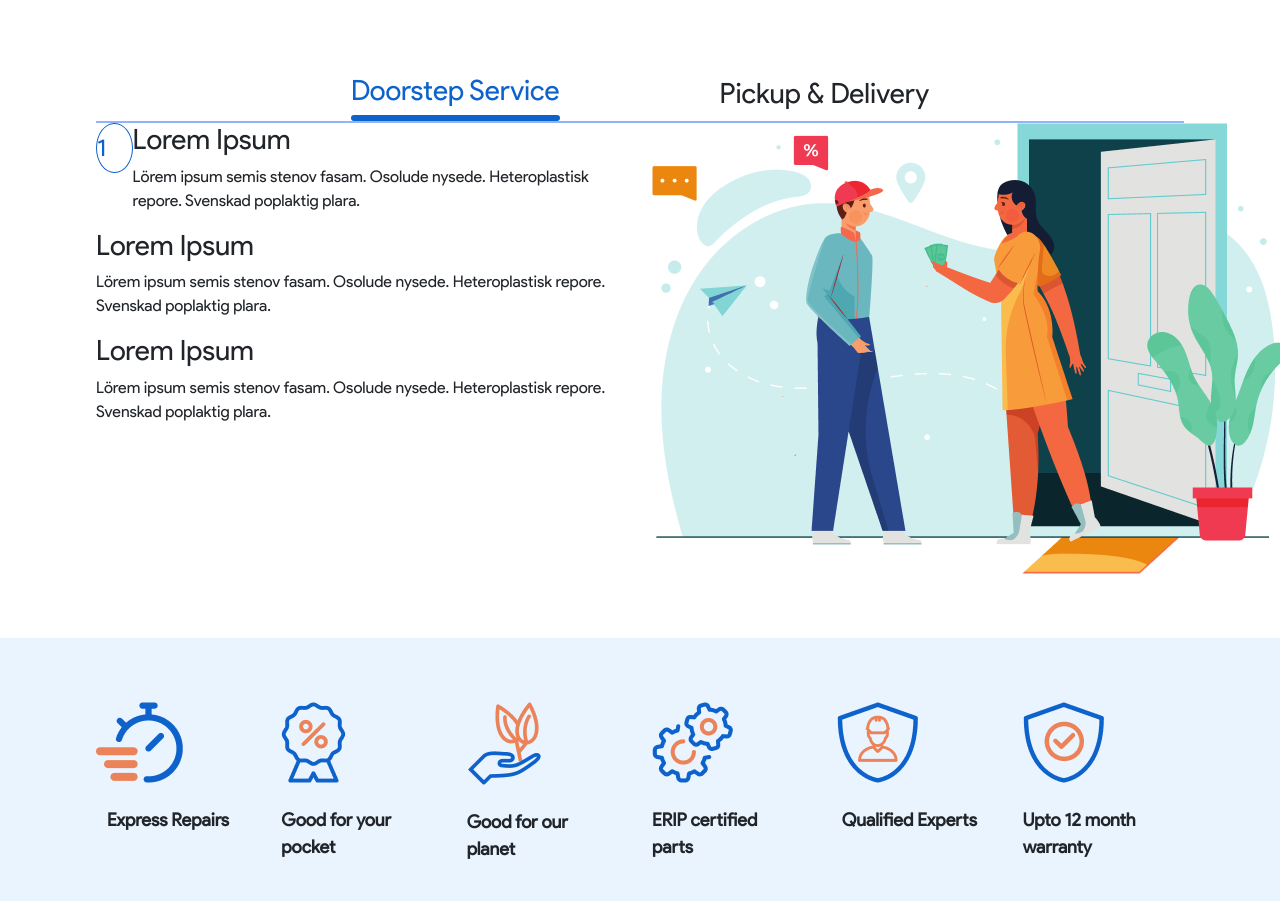
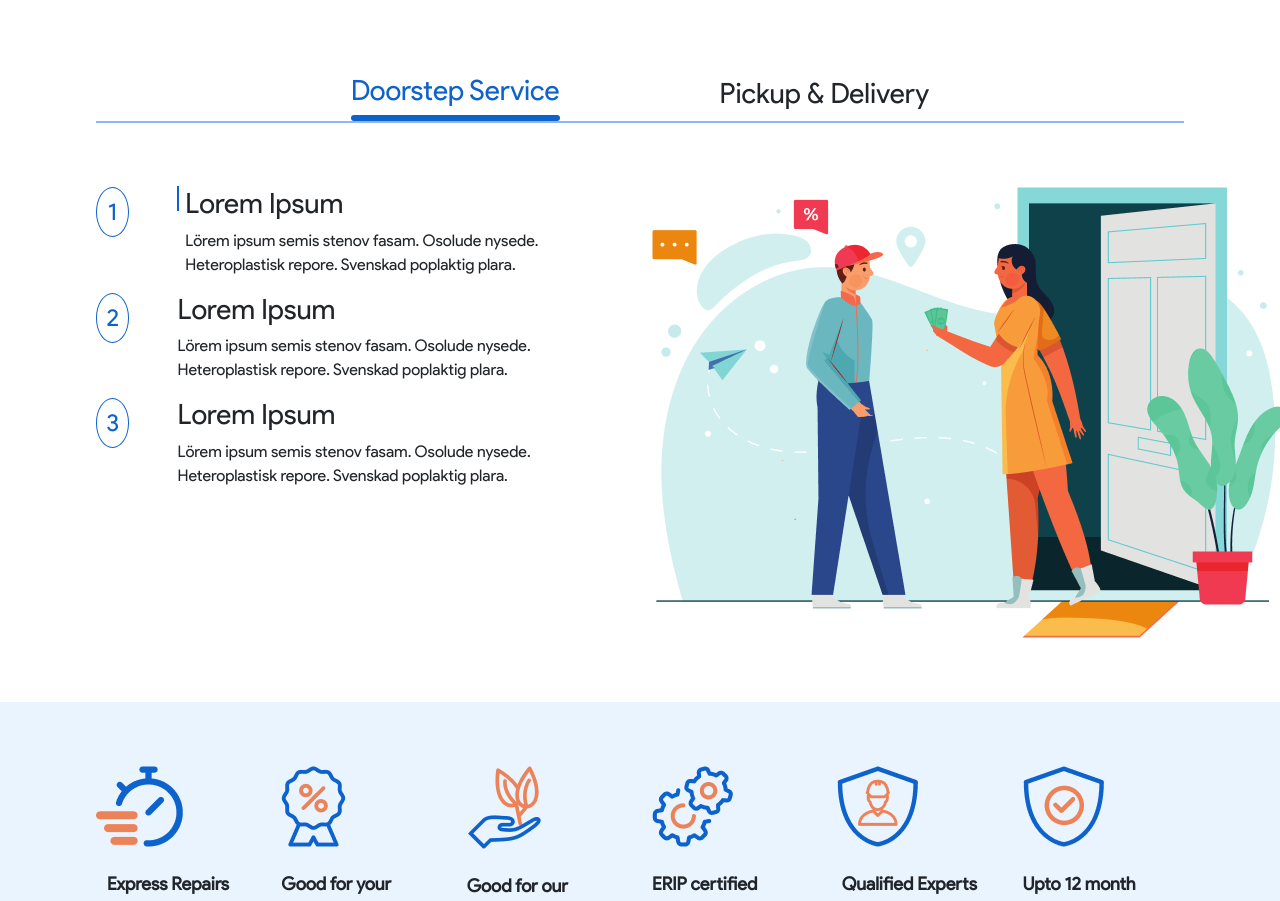
Before and after one commit to kevanultroneous/erip-web, a Next.js app: page / in a window 1280 px wide. Shown: the part 1531-2432 px from the top of the page. Built offline with nearby package versions, Linux system fonts and the light colour scheme.

Commit message:
how-it-works-anurag-push

```diff
--- a/components/common/HowItWork.jsx
+++ b/components/common/HowItWork.jsx
@@ -20,11 +20,14 @@ export default function HowItWork() {
           </div>
         </Col>
         <Col xl={12}>
-          <Row>
+          <Row className={styles.TabContents}>
             <Col xl={6}>
               <div className={styles.ProgresSection}>
                 <div className={styles.Number}>
                   <span>1</span>
+                </div>
+                <div className={styles.LineContainer}>
+                  <span className={styles.ContentLine}></span>
                 </div>
                 <div>
                   <h3>Lorem Ipsum</h3>
@@ -34,19 +37,29 @@ export default function HowItWork() {
                   </p>
                 </div>
               </div>
-              <div>
-                <h3>Lorem Ipsum</h3>
-                <p>
-                  Lörem ipsum semis stenov fasam. Osolude nysede. Heteroplastisk
-                  repore. Svenskad poplaktig plara.
-                </p>
+              <div className={styles.ProgresSection}>
+                <div className={styles.Number}>
+                  <span>2</span>
+                </div>
+                <div>
+                  <h3>Lorem Ipsum</h3>
+                  <p>
+                    Lörem ipsum semis stenov fasam. Osolude nysede.
+                    Heteroplastisk repore. Svenskad poplaktig plara.
+                  </p>
+                </div>
               </div>
-              <div>
-                <h3>Lorem Ipsum</h3>
-                <p>
-                  Lörem ipsum semis stenov fasam. Osolude nysede. Heteroplastisk
-                  repore. Svenskad poplaktig plara.
-                </p>
+              <div className={styles.ProgresSection}>
+                <div className={styles.Number}>
+                  <span>3</span>
+                </div>
+                <div>
+                  <h3>Lorem Ipsum</h3>
+                  <p>
+                    Lörem ipsum semis stenov fasam. Osolude nysede.
+                    Heteroplastisk repore. Svenskad poplaktig plara.
+                  </p>
+                </div>
               </div>
             </Col>
             <Col xl={6}>
--- a/styles/components/common/HowItWork.module.css
+++ b/styles/components/common/HowItWork.module.css
@@ -42,9 +42,22 @@
     display: flex;
     align-items: center;
     text-align: center;
+    justify-content: center;
     color: #0E62CB;
+    margin-right: 3rem;
 }
 
 .ProgresSection {
     display: flex;
 }
+
+.TabContents {
+    margin-top: 4rem;
+}
+
+.LineContainer {}
+
+.ContentLine {
+    padding: 0.2rem;
+    border-left: 2px solid #0E62CB;
+}
```
